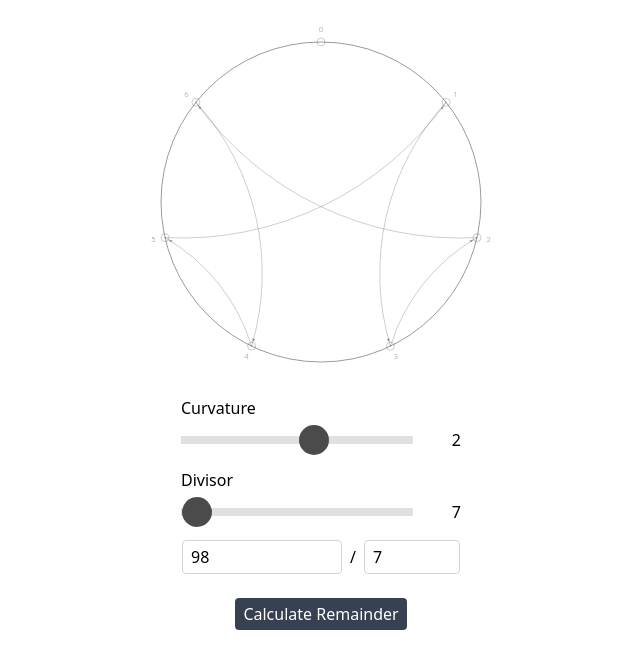
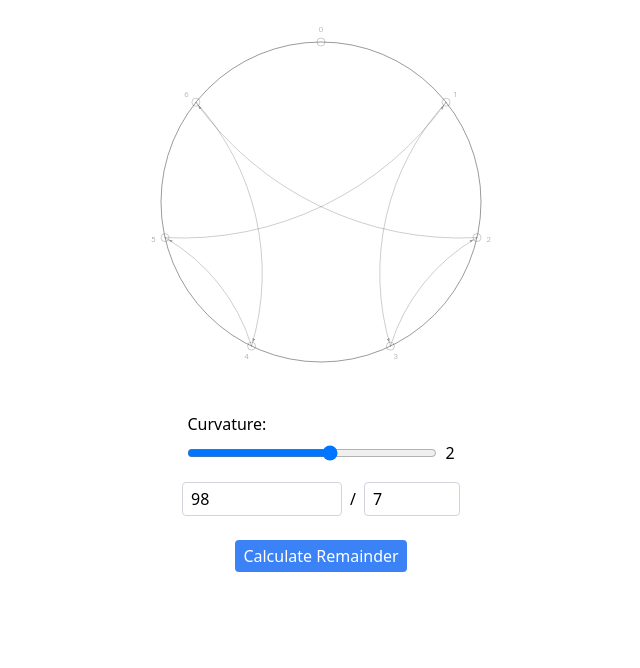
Before and after one commit to alexandre-eisenmann/diophantus, a React (Create React App) app: page / in a window 1280 px wide. Shown: the top 668 px of the page, without its empty margins (319-959 px from the left). Built offline with nearby package versions, Linux system fonts and the light colour scheme.

Commit message:
get back old slider

```diff
--- a/src/DivisorGraph.js
+++ b/src/DivisorGraph.js
@@ -1,6 +1,6 @@
 import React, { useEffect, useState, useRef } from 'react';
 import { AnimatedCircle } from './AnimatedCircle';
-import StableSliderComponent from './StableSliderComponent';
+// import StableSliderComponent from './StableSliderComponent';
 
 
 
@@ -262,7 +262,28 @@ const DivisorGraph = () => {
         </g>
       </svg>
 
-      <div className="mt-0">
+      <div className="mt-4">
+        <label htmlFor="curvature" className="block mb-1">Curvature:</label>
+        <div className="flex items-center space-x-2">
+          <input
+            id="curvature"
+            type="range"
+            min="0.6"
+            max="3"
+            step="0.01" // Step increment of 0.1 for more granularity
+            value={curvature}
+            onChange={(e) => {
+              setCurvature(parseFloat(e.target.value));
+              setPaths([]);
+            }}
+            className="border border-gray-300 rounded px-2 py-1"
+            style={{ width: '250px' }} // Increased width
+          />
+          <span>{curvature}</span>
+        </div>
+      </div>
+
+      {/* <div className="mt-0">
         <div>
           <StableSliderComponent
             id = {"curv"}
@@ -277,9 +298,9 @@ const DivisorGraph = () => {
             }}
           />
         </div>
-      </div>
+      </div> */}
 
-      <div className="mt-4">
+      {/* <div className="mt-4">
         <div>
           <StableSliderComponent
             id = {"divis"}
@@ -293,7 +314,7 @@ const DivisorGraph = () => {
             }}
           />
         </div>
-      </div>
+      </div> */}
 
 
       <div className="mt-4">
@@ -318,7 +339,7 @@ const DivisorGraph = () => {
         </div>
       </div>
       <div className="flex justify-center mt-4">
-          <button onClick={createPath} className="bg-gray-700 text-white px-2 py-1 rounded">Calculate Remainder</button>
+          <button onClick={createPath} className="bg-blue-500 text-white px-2 py-1 rounded">Calculate Remainder</button>
       </div>
 
 
--- a/src/StableSliderComponent.js
+++ b/src/StableSliderComponent.js
@@ -66,7 +66,7 @@ const StableSliderComponent = ({ id, value, label, min, max, step, handleChange
             onChange={handleChange}
             className="slider w-[230px] touch-none"
           />
-          <span className="w-12 text-right">{Number(value)}</span>
+          <span className="w-12 text-right">{Number(value).toFixed(2)}</span>
         </div>
       </div>
     </div>
```
Also changed, not shown: public/site.webmanifest (deleted).
